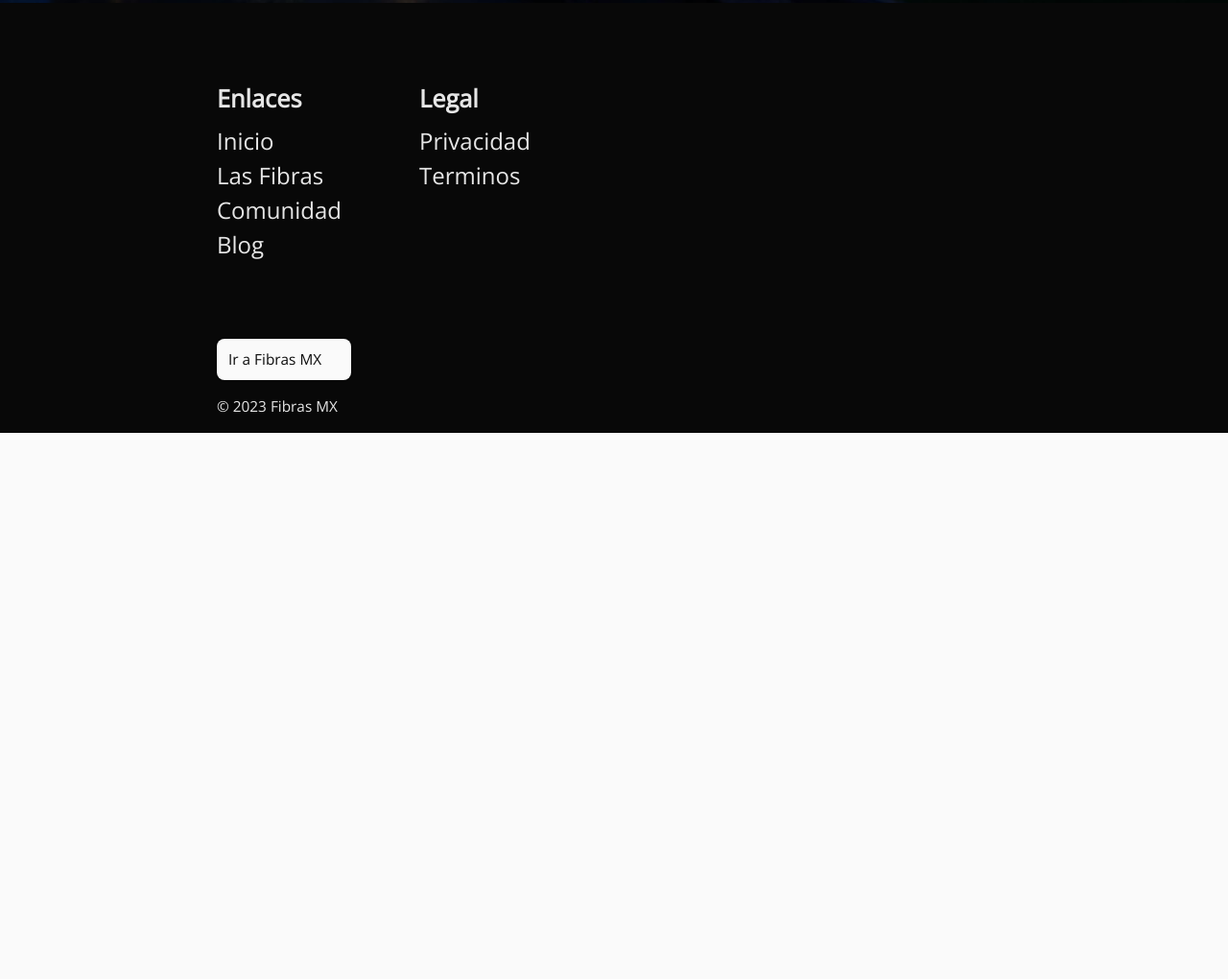
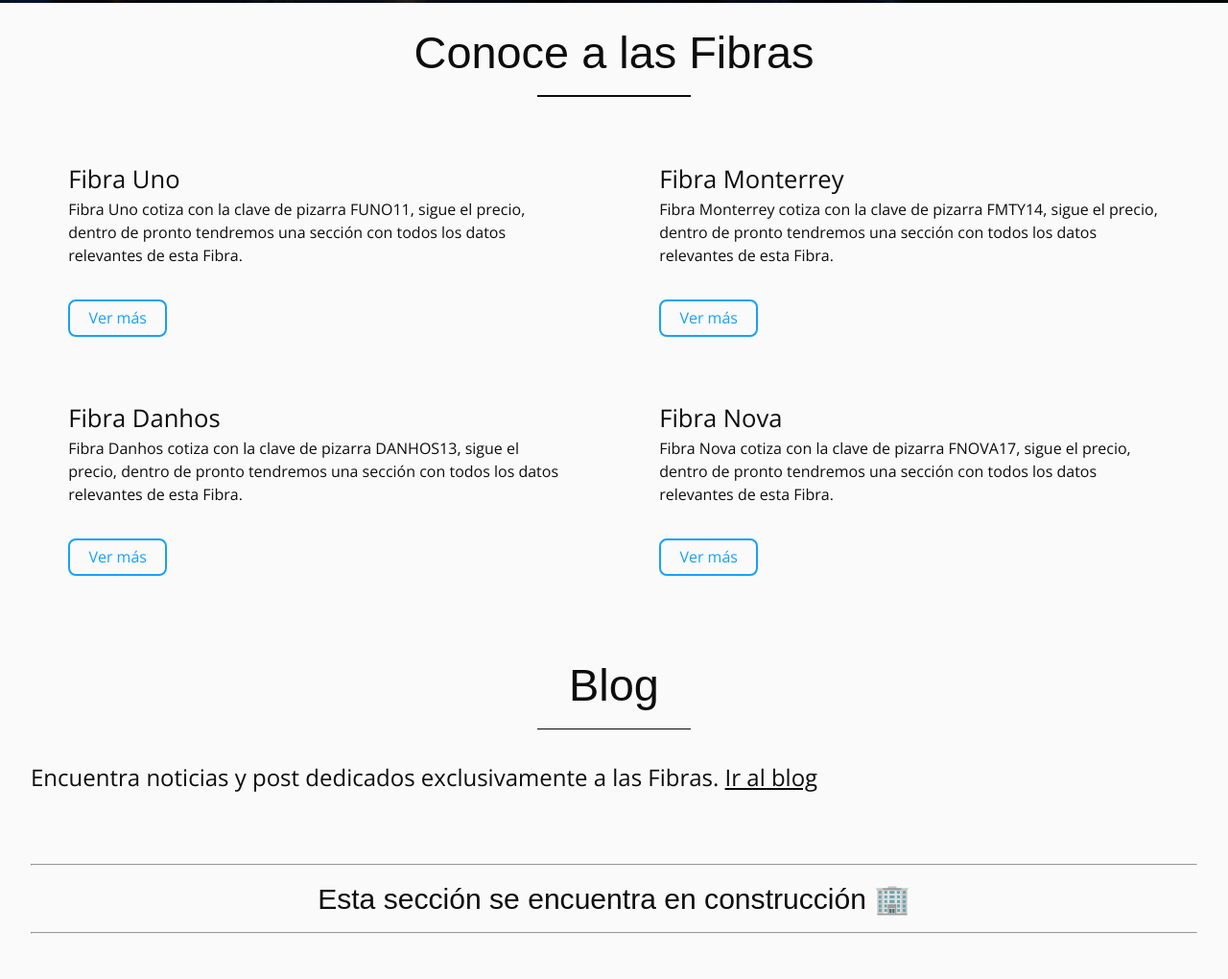
Before and after one commit to Frankodev/fibrasmx, an Astro site: page / in a window 1280 px wide. Shown: the part 861-1881 px from the top of the page at 96% size. Before the commit the page ends 1312 px from the top, so only its background shows below. Built offline with nearby package versions, Linux system fonts and the light colour scheme; Astro itself is replaced by a stand-in of ours; some icons are missing.

Commit message:
Se agrego la seccion de review en donde se mostrara informacion y links hacia las paginas de cada fibra, en donde se mostrara informacion relevante de ellas, se inicio con la seccion de posts en donde se mostraran algunos post que se encuentran en la seccion del blog

```diff
--- a/src/components/CodeButtons/CreateCopyCodeButtons.astro
+++ /dev/null
@@ -1,13 +0,0 @@
----
----
-
-<script>
-  // get all pre elements
-  let blocks = document.querySelectorAll('pre');
-
-  blocks.forEach((block) => {
-    // add a copy-code-button to each pre element
-    let button = document.createElement('copy-code-button');
-    block.appendChild(button);
-  });
-</script>
--- a/src/components/CodeButtons/copy-code-button.ts
+++ /dev/null
@@ -1,64 +0,0 @@
-import { LitElement, html, css } from 'lit';
-import { customElement, state } from 'lit/decorators.js';
-
-@customElement('copy-code-button')
-export class CopyCodeButton extends LitElement {
-  static styles = [
-    css`
-      :host {
-        display: inline-flex;
-      }
-      button {
-        display: inline-flex;
-        align-items: center;
-        justify-content: center;
-        width: fit-content;
-        margin: 0;
-        padding: 0.5rem;
-        background: #e2e8f022;
-        border: none;
-        border-radius: 0.25rem;
-        color: #fff;
-        cursor: pointer;
-        font-weight: 600;
-        /* font-size: var(--step--2); */
-        /* line-height: 1; */
-      }
-    `,
-  ];
-
-  @state()
-  _isCopied = false;
-
-  copyCode() {
-    this._isCopied = true;
-    const pre = this.parentElement;
-    let code = pre.querySelector('code');
-    const range = document.createRange();
-    range.selectNode(code);
-    window.getSelection().removeAllRanges();
-    window.getSelection().addRange(range);
-
-    // check if the browser supports clipboard API
-    if (!navigator.clipboard) {
-      // if not use the old commandExec() way
-      document.execCommand('copy');
-    } else {
-      try {
-        navigator.clipboard.writeText(range.toString());
-      } catch (error) {
-        console.error(error);
-      }
-    }
-    window.getSelection().removeAllRanges();
-    setTimeout(() => {
-      this._isCopied = false;
-    }, 1000);
-  }
-
-  render() {
-    return html`
-      <button @click=${this.copyCode}>${this._isCopied ? 'Copied ✅' : 'Copy'}</button>
-    `;
-  }
-}
--- a/src/layouts/Base.astro
+++ b/src/layouts/Base.astro
@@ -1,8 +1,6 @@
 ---
 import BaseHead from "../components/BaseHead.astro";
 import type { Props as BaseHeadProps } from "../components/BaseHead.astro";
-import CreateCopyCodeButtons from "../components/CodeButtons/CreateCopyCodeButtons.astro";
-// import FadeIn from "../components/FadeIn.astro";
 import ThemeProvider from "../components/ThemeToggleButton/ThemeProvider.astro";
 
 export interface Props {
@@ -16,12 +14,7 @@
   <head>
     <BaseHead {...seo} />
     <ThemeProvider />
-    <!-- This is and experimental global fade in animation that is being worked on, enable at your own risk of some jank -->
-    <!-- <FadeIn/> -->
-    <CreateCopyCodeButtons />
-    <script>
-      import "../components/CodeButtons/copy-code-button";
-    </script>
+    <!-- dropdown menu js -->
   </head>
   <body>
     <slot name="header" />
--- a/src/pages/index.astro
+++ b/src/pages/index.astro
@@ -14,4 +14,167 @@
 
 <Layout seo={seo}>
   <Banner />
+  <section>
+    <div class="margin-top"></div>
+    <div class="section__reviews">
+      <h2 class="section__review-title">Conoce a las Fibras</h2>
+      <span class="divisor"></span>
+
+      <div class="container__reviews">
+        <div class="review">
+          <h5 class="review__title">Fibra Uno</h5>
+          <p class="review__text">
+            Fibra Uno cotiza con la clave de pizarra FUNO11, sigue el precio,
+            dentro de pronto tendremos una sección con todos los datos
+            relevantes de esta Fibra.
+          </p>
+          <a
+            class="review__link"
+            href="https://www.google.com/finance/quote/FUNO11:BMV"
+            target="_blank">Ver más</a
+          >
+        </div>
+
+        <div class="review">
+          <h5 class="review__title">Fibra Monterrey</h5>
+          <p class="review__text">
+            Fibra Monterrey cotiza con la clave de pizarra FMTY14, sigue el
+            precio, dentro de pronto tendremos una sección con todos los datos
+            relevantes de esta Fibra.
+          </p>
+          <a
+            class="review__link"
+            href="https://www.google.com/finance/quote/FMTY14:BMV"
+            target="_blank">Ver más</a
+          >
+        </div>
+
+        <div class="review">
+          <h5 class="review__title">Fibra Danhos</h5>
+          <p class="review__text">
+            Fibra Danhos cotiza con la clave de pizarra DANHOS13, sigue el
+            precio, dentro de pronto tendremos una sección con todos los datos
+            relevantes de esta Fibra.
+          </p>
+          <a
+            class="review__link"
+            href="https://www.google.com/finance/quote/DANHOS13:BMV"
+            target="_blank">Ver más</a
+          >
+        </div>
+
+        <div class="review">
+          <h5 class="review__title">Fibra Nova</h5>
+          <p class="review__text">
+            Fibra Nova cotiza con la clave de pizarra FNOVA17, sigue el precio,
+            dentro de pronto tendremos una sección con todos los datos
+            relevantes de esta Fibra.
+          </p>
+          <a
+            class="review__link"
+            href="https://www.google.com/finance/quote/FNOVA17:BMV"
+            target="_blank">Ver más</a
+          >
+        </div>
+      </div>
+    </div>
+  </section>
+  <section>
+    <div class="section__posts">
+      <h2 class="section__post-title">Blog</h2>
+      <span class="divisor"></span>
+
+      <div class="container__posts">
+        <p>
+          Encuentra noticias y post dedicados exclusivamente a las Fibras.
+          <a class="link__blog" href="/blog">Ir al blog</a>
+        </p>
+        <Mensaje />
+      </div>
+    </div>
+  </section>
 </Layout>
+
+<style>
+  /* Auxiliares */
+  .margin-top {
+    height: 100vh;
+  }
+  .divisor {
+    display: block;
+    margin: 1rem auto;
+    width: 10rem;
+    height: 0.1rem;
+    background-color: var(--theme-primary);
+  }
+
+  /* Section reviews */
+  .section__reviews,
+  .section__posts {
+    width: 100%;
+    max-width: 120rem;
+    padding: 1rem 1rem;
+    margin: 0.5rem auto;
+  }
+  .section__review-title,
+  .section__post-title {
+    text-align: center;
+    margin: 0 auto;
+  }
+  .container__reviews {
+    width: 100%;
+    max-width: 90rem;
+    display: flex;
+    align-items: center;
+    justify-content: space-around;
+    flex-wrap: wrap;
+    gap: 1rem;
+    padding: 1rem;
+    margin: 0 auto;
+  }
+  .review {
+    width: 100%;
+    max-width: 35rem;
+    padding: 1.2rem;
+    border-radius: 4px;
+  }
+  .review__title {
+    font-size: 1.6rem;
+    font-weight: 400;
+    margin: 0;
+    padding: 1rem 0 0 0;
+  }
+
+  .review__text {
+    font-size: 1rem;
+    font-weight: lighter;
+    padding-bottom: 1rem;
+  }
+
+  .review__link {
+    font-size: 1rem;
+    font-weight: lighter;
+    border: 2px solid #18a0fb;
+    color: #18a0fb;
+    padding: 0.4rem 1.2rem;
+    border-radius: 0.5rem;
+  }
+
+  /* Section posts */
+  .container__posts {
+    width: 100%;
+    max-width: 90rem;
+    padding: 1rem;
+    margin: 0 auto;
+  }
+
+  .link__blog {
+    text-decoration: underline;
+  }
+
+  @media screen and (max-width: 780px) {
+    .review {
+      min-width: 100%;
+    }
+  }
+</style>
--- a/src/styles/main.css
+++ b/src/styles/main.css
@@ -157,11 +157,19 @@
 
 /* Typography */
 
+h1,
+h2,
+h3,
+h4,
+h5,
+h6 {
+  font-weight: 300;
+}
+
 h1 {
   text-align: center;
   font-size: var(--step-4);
   font-family: var(--font-family-heading);
-  font-weight: 700;
   line-height: 1.2;
   margin-bottom: 1.2rem;
 }
@@ -173,14 +181,12 @@
 h2 {
   font-size: var(--step-3);
   font-family: var(--font-family-heading);
-  font-weight: 700;
   line-height: 1.2;
 }
 
 h3 {
   font-size: var(--step-2);
   font-family: var(--font-family-heading);
-  font-weight: 500;
   line-height: 1.2;
 }
 
```
Also changed, not shown: src/layouts/Page.astro (+5 -5 lines).
